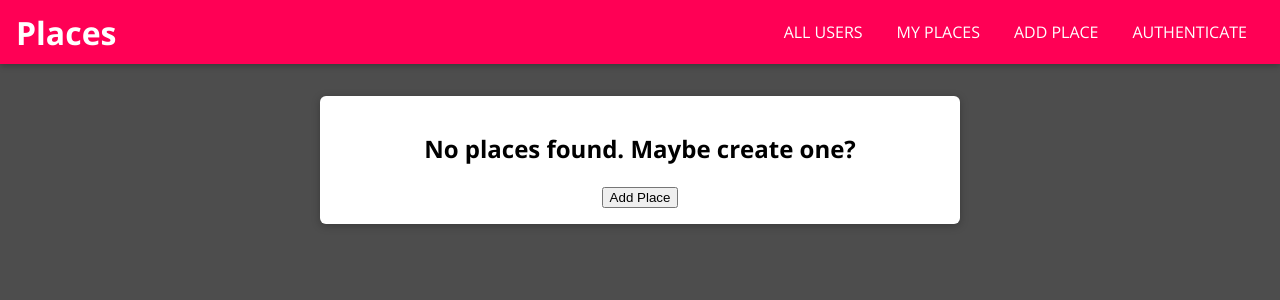
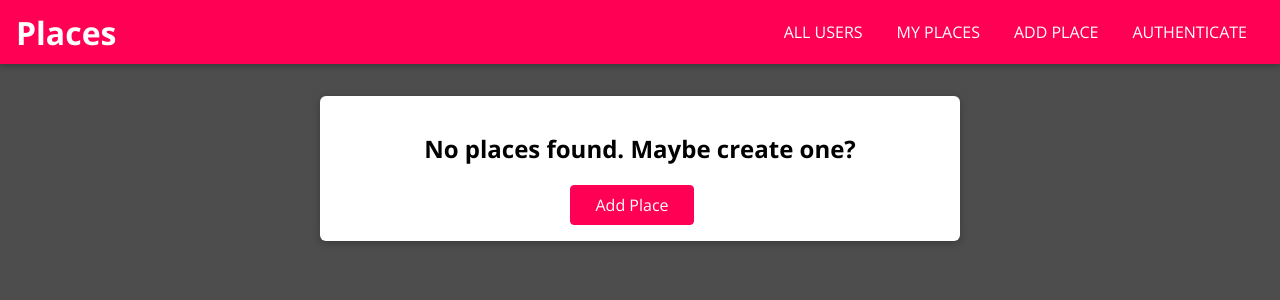
Before and after one commit to yhfung-git/MERN, a React (Vite) app in the folder section_2/react-project/: page /1/places in a window 1280 px wide. Shown: the top 300 px of the page. Built offline with nearby package versions, Linux system fonts and the light colour scheme.

Commit message:
use custom button and added redirect

```diff
--- a/section_2/react-project/src/places/components/PlaceList/PlaceList.jsx
+++ b/section_2/react-project/src/places/components/PlaceList/PlaceList.jsx
@@ -1,5 +1,6 @@
 import PlaceItem from "../PlaceItem/PlaceItem";
 import Card from "../../../shared/components/UIElements/Card/Card";
+import Button from "../../../shared/components/FormElements/Button/Button";
 import "./PlaceList.css";
 
 const PlaceList = (props) => {
@@ -9,7 +10,7 @@ const PlaceList = (props) => {
         {props.places.length === 0 ? (
           <Card>
             <h2>No places found. Maybe create one?</h2>
-            <button>Add Place</button>
+            <Button to="/places/new">Add Place</Button>
           </Card>
         ) : (
           props.places.map((place) => <PlaceItem key={place.id} {...place} />)
```
